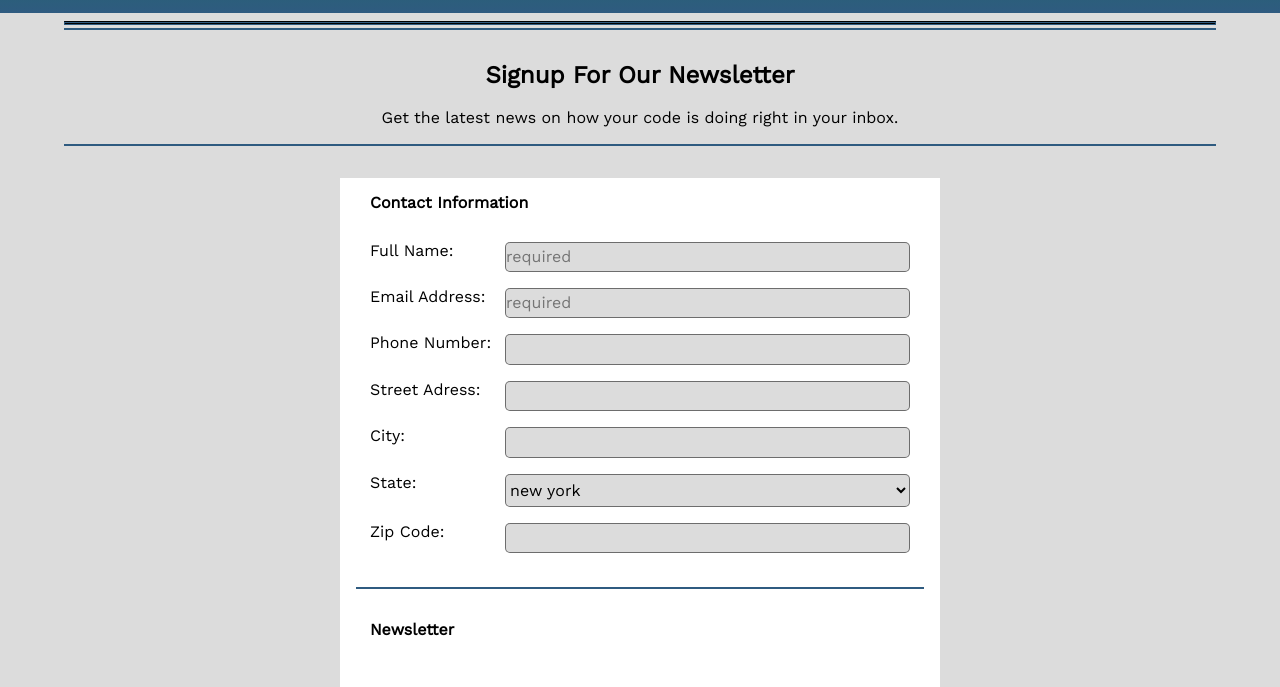
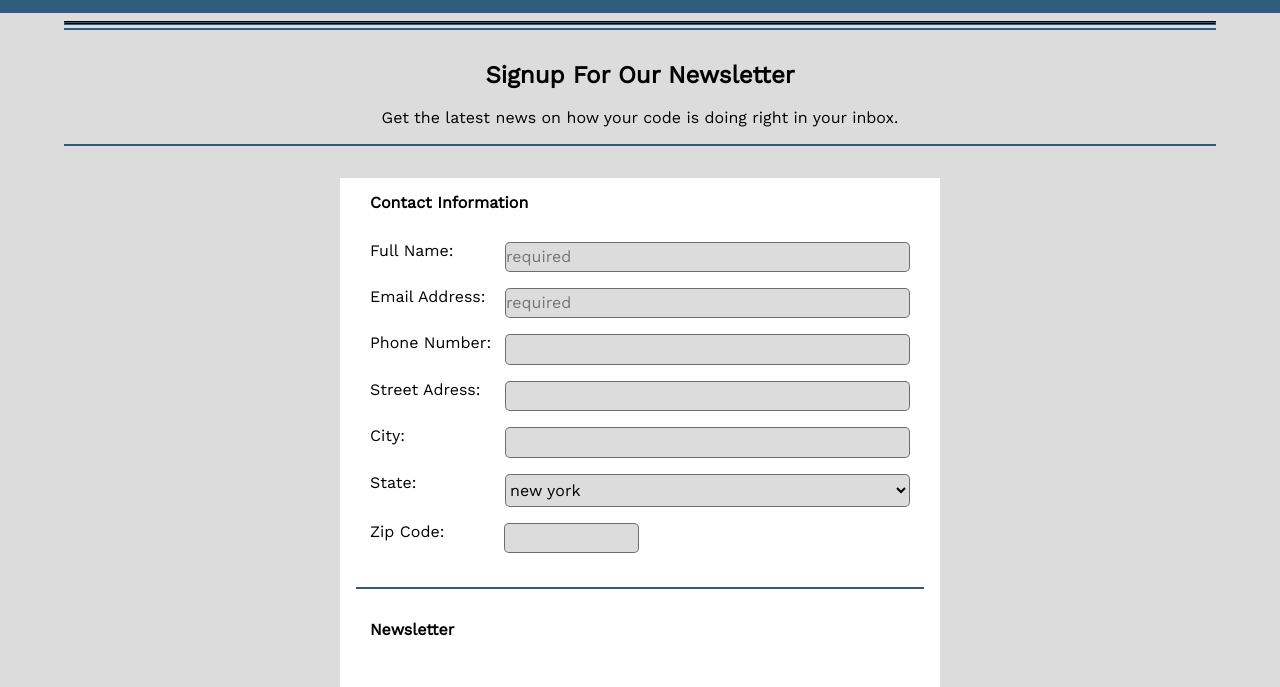
Before and after one commit to burgosjorjorge/project3, a plain HTML site: page index.html in a window 1280 px wide. Shown: the part 96-783 px from the top of the page. Drawn offline with nearby package versions, Linux system fonts and the light colour scheme.

Commit message:
changed input zip to 25% and justified content to left

```diff
--- a/css/style.css
+++ b/css/style.css
@@ -209,7 +209,15 @@ input[type="checkbox"]:checked + label {
         background: #dcdcdc;
     }
 
+    input[id="zip"] {
+        width: 25%;
+        margin-left: 60px;
+    }
 
+    .zip-info {
+        justify-content: left;
+
+    }
 
 
 
```
